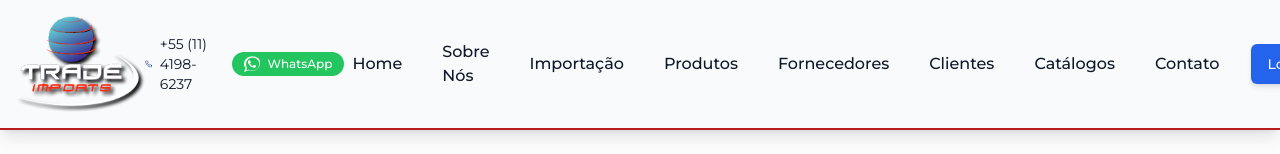
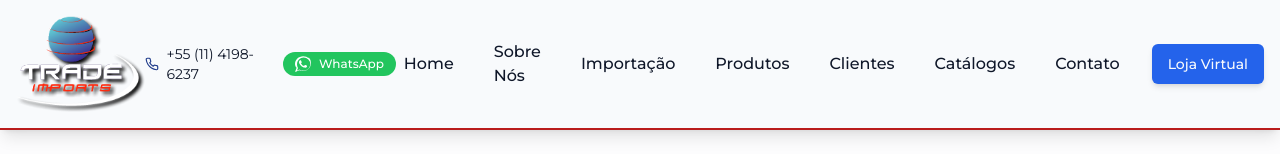
Before and after one commit to DevZipMateus/luxo-auto-imports-lovable, a React (Vite) app: page /contato in a window 1280 px wide. Shown: the top 154 px of the page. Built offline with nearby package versions, Linux system fonts and the light colour scheme.

Commit message:
Remove "Fornecedores" from header
Remove "Fornecedores" from the header navigation and update the "Produtos" link to anchor to the "Produtos em Destaque" section.

```diff
--- a/src/components/Header.tsx
+++ b/src/components/Header.tsx
@@ -6,6 +6,13 @@ import { Link } from "react-router-dom";
 
 const Header = () => {
   const [isMenuOpen, setIsMenuOpen] = useState(false);
+
+  const scrollToSection = (sectionId: string) => {
+    const element = document.getElementById(sectionId);
+    if (element) {
+      element.scrollIntoView({ behavior: 'smooth' });
+    }
+  };
 
   return (
     <header className="sticky top-0 z-50 bg-usawhite shadow-lg border-b-2 border-usared">
@@ -49,8 +56,12 @@ const Header = () => {
             <Link to="/" className="nav-link">Home</Link>
             <Link to="/sobre-nos" className="nav-link">Sobre Nós</Link>
             <Link to="/importacao" className="nav-link">Importação</Link>
-            <Link to="/produtos" className="nav-link">Produtos</Link>
-            <Link to="/fornecedores" className="nav-link">Fornecedores</Link>
+            <button
+              onClick={() => scrollToSection('featured-products')}
+              className="nav-link bg-transparent border-none cursor-pointer"
+            >
+              Produtos
+            </button>
             <Link to="/clientes" className="nav-link">Clientes</Link>
             <Link to="/catalogos" className="nav-link">Catálogos</Link>
             <Link to="/contato" className="nav-link">Contato</Link>
@@ -80,8 +91,15 @@ const Header = () => {
               <Link to="/" className="nav-link">Home</Link>
               <Link to="/sobre-nos" className="nav-link">Sobre Nós</Link>
               <Link to="/importacao" className="nav-link">Importação</Link>
-              <Link to="/produtos" className="nav-link">Produtos</Link>
-              <Link to="/fornecedores" className="nav-link">Fornecedores</Link>
+              <button
+                onClick={() => {
+                  scrollToSection('featured-products');
+                  setIsMenuOpen(false);
+                }}
+                className="nav-link bg-transparent border-none cursor-pointer text-left"
+              >
+                Produtos
+              </button>
               <Link to="/clientes" className="nav-link">Clientes</Link>
               <Link to="/catalogos" className="nav-link">Catálogos</Link>
               <Link to="/contato" className="nav-link">Contato</Link>
```
